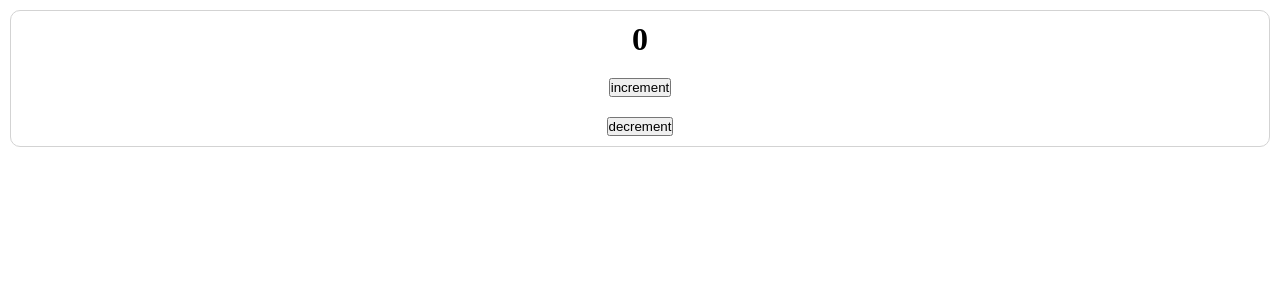
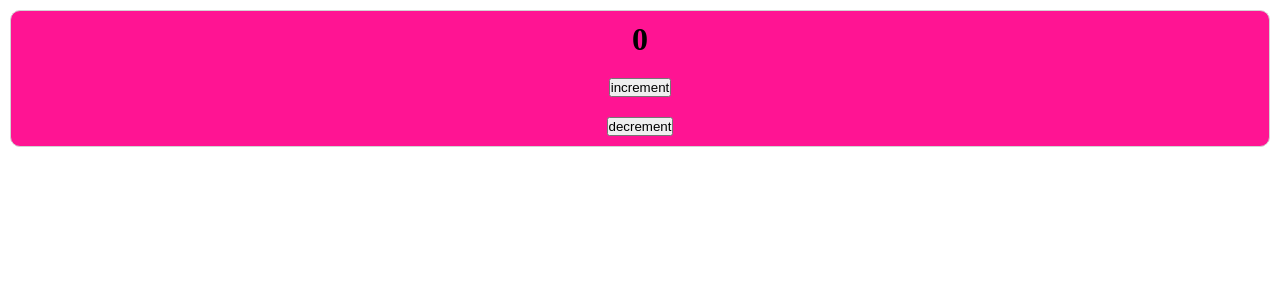
Before and after one commit to volodyafrolov11/test-git, a React (Vite) app: page / in a window 1280 px wide. Shown: the top 300 px of the page. Built offline with nearby package versions, Linux system fonts and the light colour scheme.

Commit message:
update background of counter

```diff
--- a/src/styles/index.css
+++ b/src/styles/index.css
@@ -13,4 +13,5 @@
     padding: 10px;
     margin: 10px;
     border-radius: 10px;
+    background-color: deeppink;
 }
```
